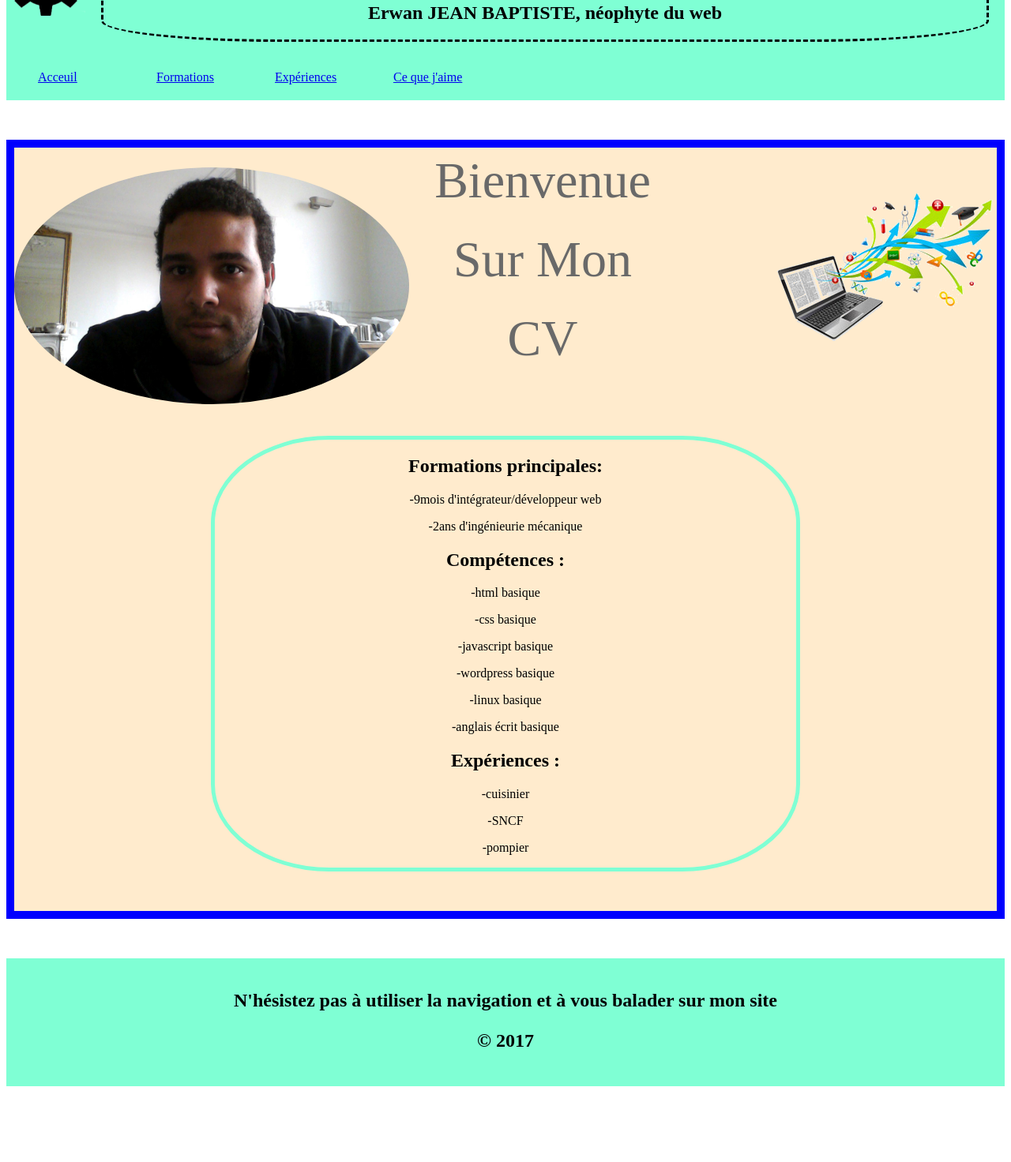
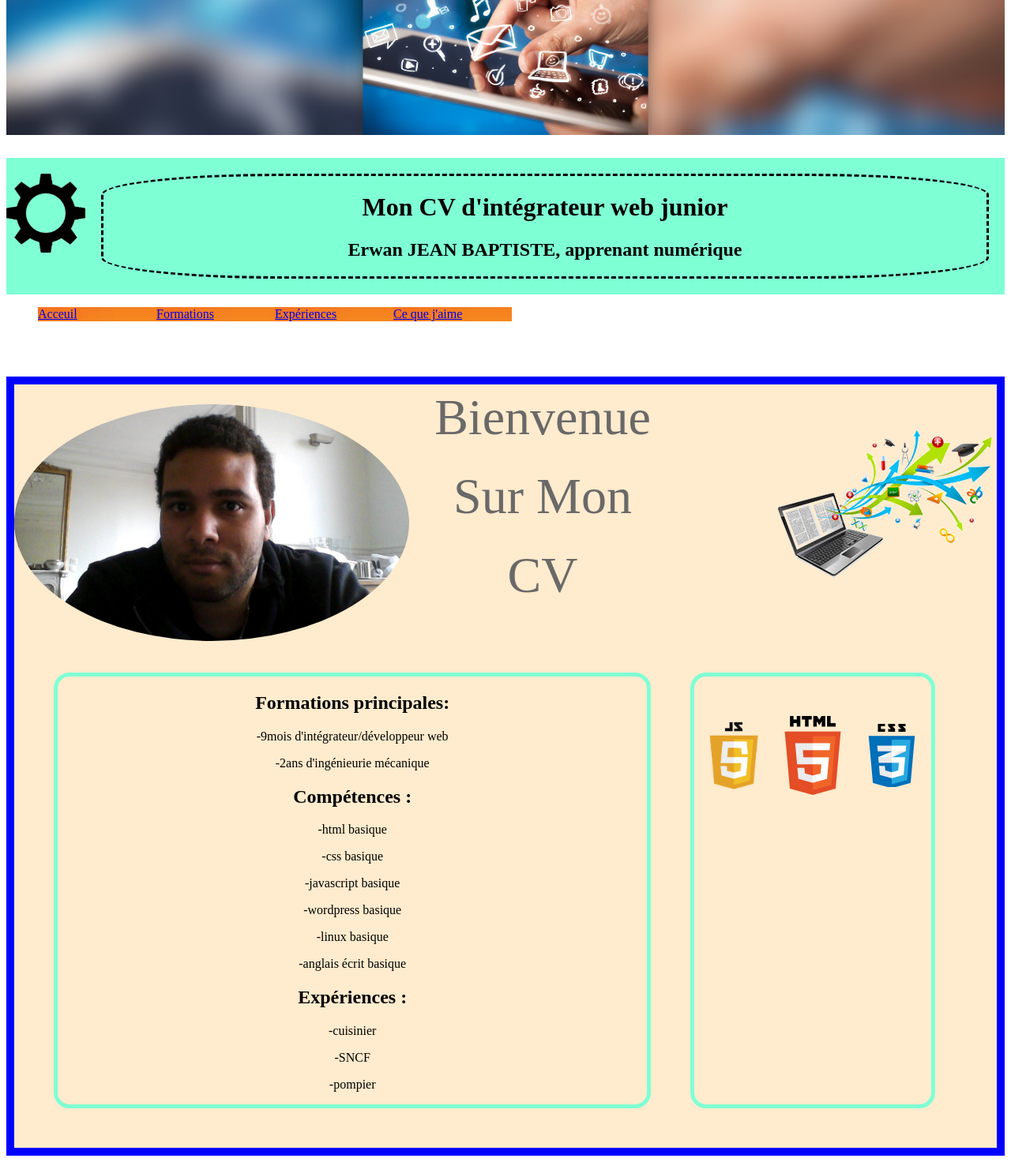
Before and after one commit to erwanjb/CV, a plain HTML site: page index.html in a window 1280 px wide. Shown: the part 108-1580 px from the top of the page at 79% size. Before the commit the page ends 1492 px from the top, so only its background shows below. Drawn offline with Linux system fonts and the light colour scheme; a web font is replaced by a local one.

Commit message:
finition1

```diff
--- a/css/style.css
+++ b/css/style.css
@@ -5,7 +5,7 @@ body{
   width:100px;
   height:100px;
   background-color: transparent;
-  -webkit-animation : rot 1s ease infinite;
+  -webkit-animation : rot 2s ease infinite;
   margin-top: 20px;
 }
 @keyframes rot {
@@ -16,8 +16,11 @@ body{
    to {transform: rotate(-360deg);}
 }
 
-header{
-  background-color:aquamarine;
+#bandeau {
+  background-image: url("../image/num.jpg");
+  background-size: contain;
+  background-repeat: no-repeat;
+  height: 300px;
 }
 #header{
   text-align:center;
@@ -28,21 +31,24 @@ header{
 }
 #entete{
   display: flex;
+  background-color: aquamarine;
 }
 nav ul {
   display: flex;
   padding-bottom: 20px;
 }
-ul li{
+div + nav ul li{
   width:150px;
   list-style-type: none;
+  font-family: 'Artifika', serif;
+  background-image: url("../image/orange.jpg");
 }
 
 @-webkit-keyframes rebond1 {
     from { top : 30px ; }
-    80% { top : 300px ; }
-    90% { top : 250px ; }
-    to { top : 300px ; }
+    80% { top : 600px ; }
+    90% { top : 550px ; }
+    to { top : 600px ; }
 }
 @-webkit-keyframes rebond2 {
     from { left : 10% ; }
@@ -64,14 +70,14 @@ span{
 #bienvenue{
   font-size: 4em;
   position:absolute;
-  top:300px;
+  top:600px;
   -webkit-animation: rebond1 2s ease-in;
   left:40%
 }
 #surmon{
   font-size: 4em;
   position:absolute;
-  top:400px;
+  top:700px;
   left:40%;
   -webkit-animation: rebond2 2s ease-in;
 
@@ -79,7 +85,7 @@ span{
 #site{
   font-size: 4em;
   position:absolute;
-  top:500px;
+  top:800px;
   left:40%;
   -webkit-animation: rebond3 2s ease-in;
 }
@@ -89,9 +95,7 @@ main{
   background-color:blanchedalmond;
   margin-top: 50px;
 }
-#form{
-  text-align: center;
-}
+
 #maphoto{
   width:500px;
   height:300px;
@@ -114,8 +118,26 @@ footer{
 }
 #form{
   border:5px solid aquamarine;
-  margin-left: 20%;
-  margin-right: 20%;
-  border-radius: 20%;
+  border-radius: 20px;
   margin-bottom: 50px;
+  text-align: center;
+  width:60%;
+  margin-left: 50px;
 }
+section{
+  display: flex;
+}
+aside{
+  border:5px solid aquamarine;
+  border-radius: 20px;
+  margin-bottom: 50px;
+  margin-left: 50px;
+  margin-right: 50px;
+  display: flex;
+  flex-wrap: wrap;
+  padding-top: 50px;
+}
+aside img{
+  width:100px;
+  height: 100px;
+}
--- a/index.html
+++ b/index.html
@@ -8,11 +8,13 @@
 </head>
 <body>
 <header>
+<div id="bandeau">
+</div>
 <div id="entete">
 <img src="image/engrenage.png" alt="logo" id="logo"/>
 <div id="header">
 <h1>Mon CV d'intégrateur web junior</h1>
-<h2>Erwan JEAN BAPTISTE, néophyte du web</h2>
+<h2>Erwan JEAN BAPTISTE, apprenant numérique</h2>
 </div>
 </div>
 <nav>
@@ -32,6 +34,7 @@
 <span id="surmon">Sur Mon </span><br>
 <span id="site">CV</span>
 </div>
+<section>
 <div id="form">
 <h2>Formations principales:</h2>
 <p>-9mois d'intégrateur/développeur web</p>
@@ -48,6 +51,12 @@
 <p>-SNCF</p>
 <p>-pompier</p>
 </div>
+<aside>
+<img src="image/JS.png" alt="JS"/>
+<img src="image/html.png" alt="html"/>
+<img src="image/CSS.png" alt="CSS"/>
+</aside>
+</section>
 </main>
 <footer>
 <h2>N'hésistez pas à utiliser la navigation et à vous balader sur mon site<h2>
```
Also changed, not shown: html/Expérience.html (+3 -1 lines), html/formation.html (+3 -1 lines), image/CSS.png (added), image/JS.png (added), image/html.png (added), image/num.jpg (added), image/orange.jpg (added), image/photnum.jpg (added).
